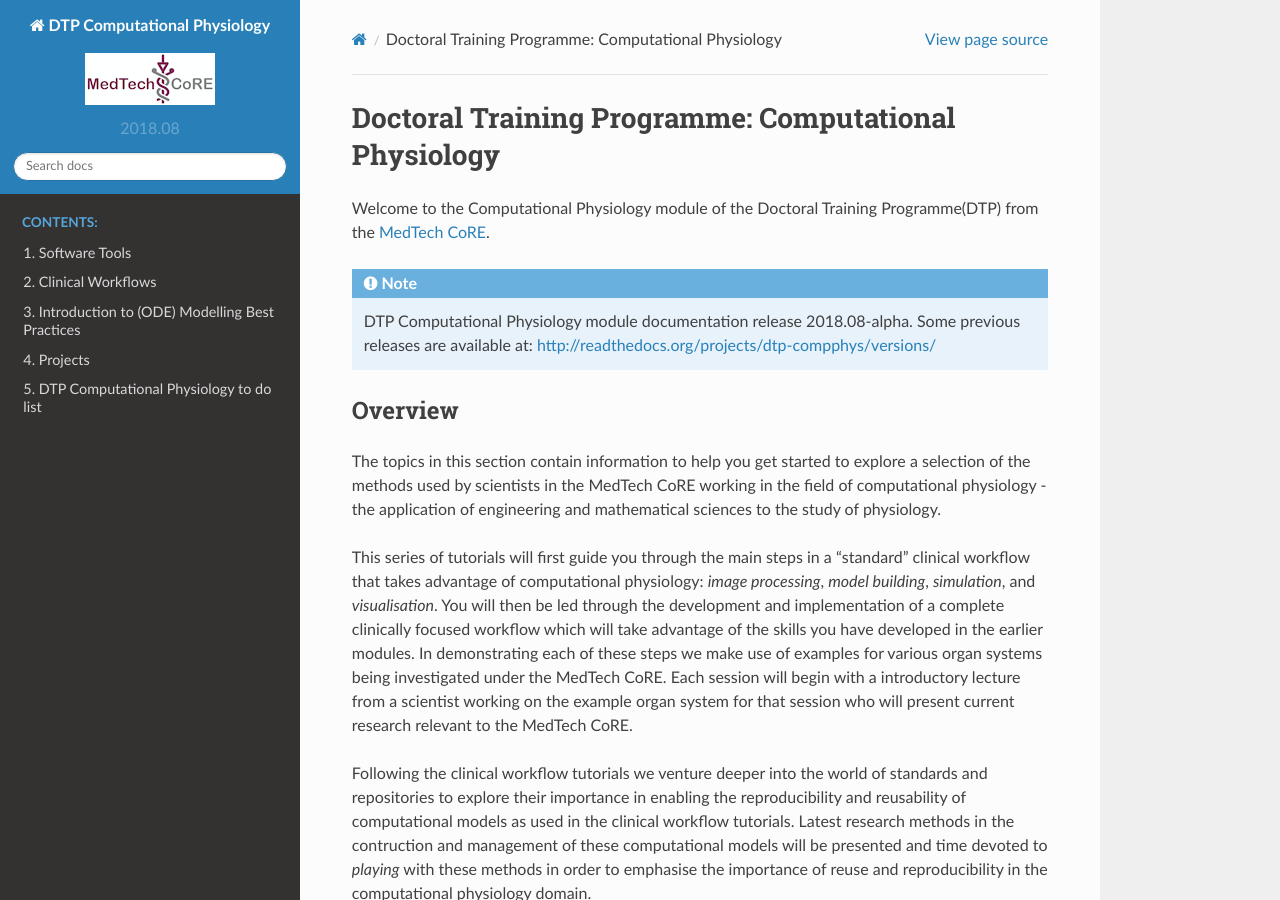
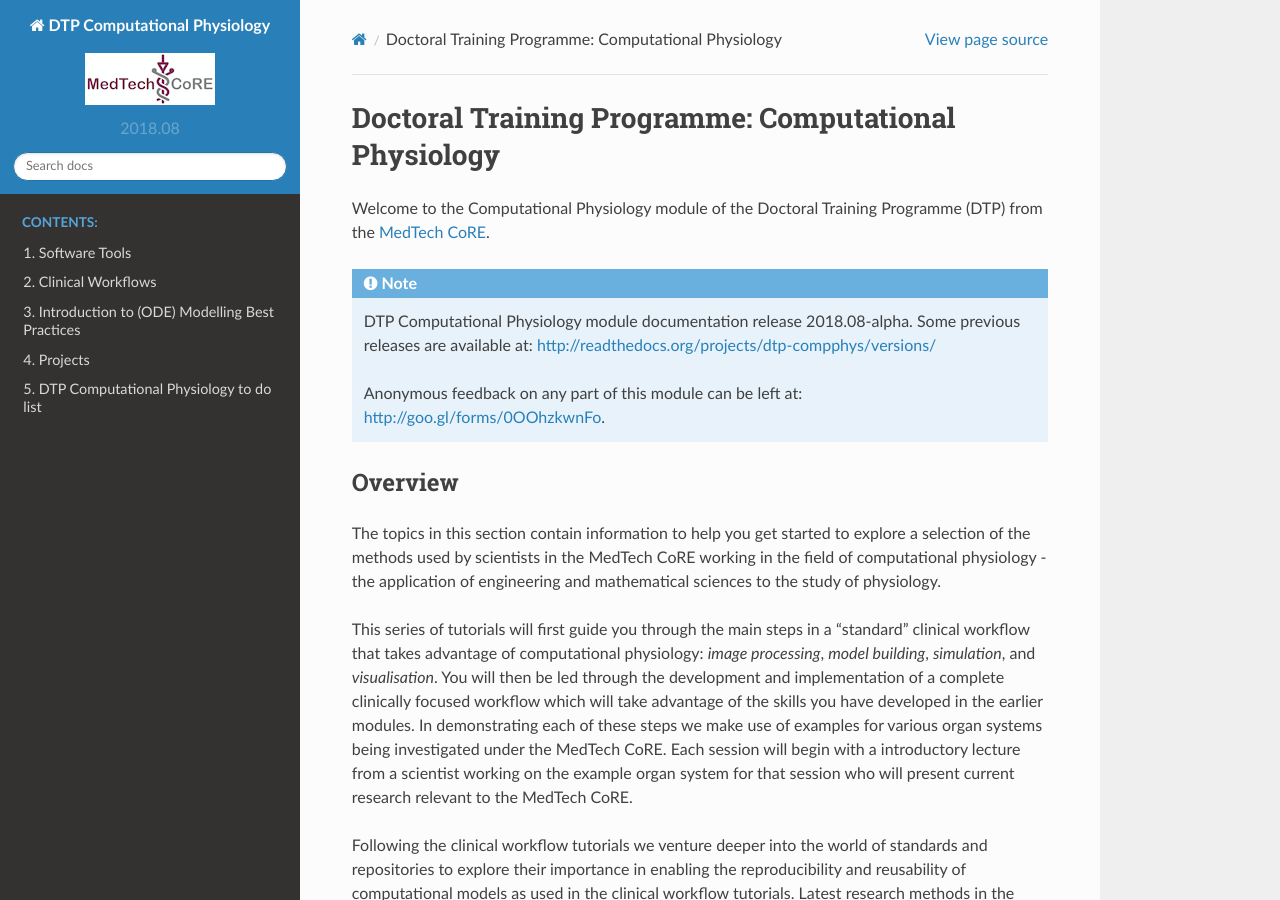
Before and after one commit to ABI-Tutorials/DTP-CompPhys, a Sphinx documentation site: the page built from source/index.rst, in a window 1280 px wide and 900 px high. Built offline with Sphinx 7.4.7 and the Read the Docs theme 2.0.0, drawn with Linux system fonts in a browser that asks for light colours; pages that are not in the unit, such as notebooks, are missing from menus.

Commit message:
I like to have the link to the feedback form nice and prominent at the top

```diff
--- a/source/index.rst
+++ b/source/index.rst
@@ -8,12 +8,14 @@
 Doctoral Training Programme: Computational Physiology
 ===========================================================
 
-Welcome to the Computational Physiology module of the Doctoral Training Programme(DTP) from the `MedTech CoRE <http://cmdt.org.nz>`_.
+Welcome to the Computational Physiology module of the Doctoral Training Programme (DTP) from the `MedTech CoRE <http://cmdt.org.nz>`_.
 
 .. note::
 
    DTP Computational Physiology module documentation release |release|.
    Some previous releases are available at: http://readthedocs.org/projects/dtp-compphys/versions/
+
+   Anonymous feedback on any part of this module can be left at: http://goo.gl/forms/0OOhzkwnFo.
 
 Overview
 ********
```
